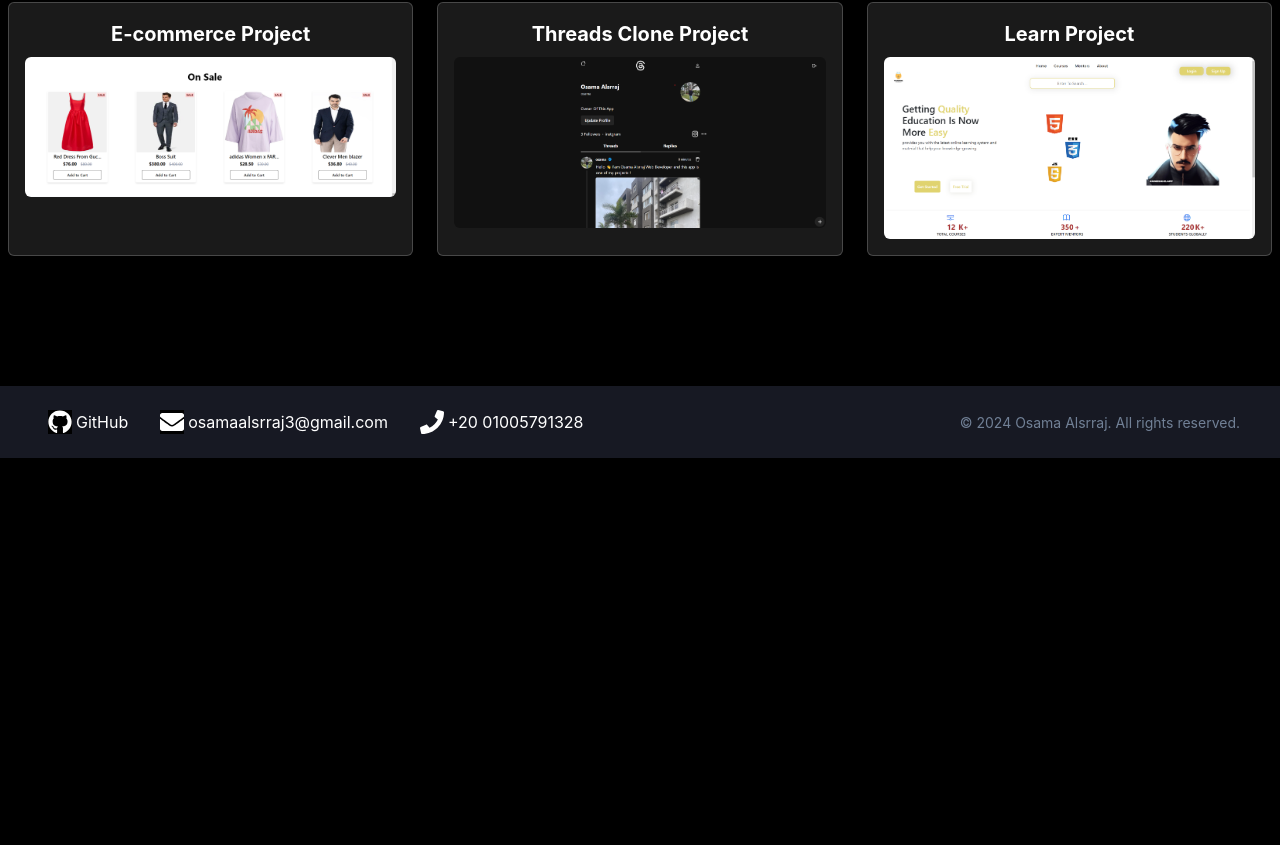
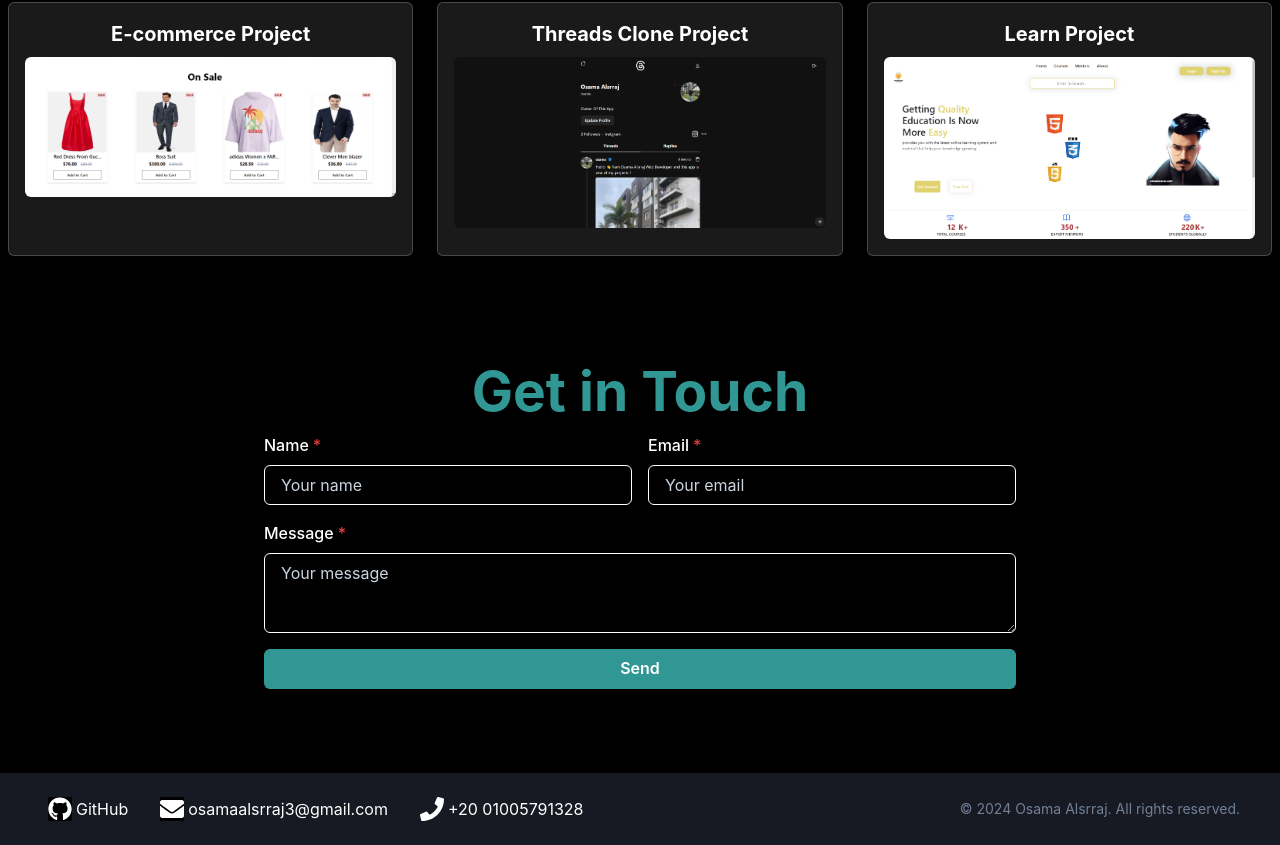
Before and after one commit to osama2-9/portfolio, a React (Vite) app: page / in a window 1280 px wide. Shown: the part 2944-3789 px from the top of the page. Before the commit the page ends 3402 px from the top, so only its background shows below. Built offline with nearby package versions, Linux system fonts and the light colour scheme.

Commit message:
contact form

```diff
--- a/package.json
+++ b/package.json
@@ -12,8 +12,11 @@
   "dependencies": {
     "@chakra-ui/icons": "^2.1.1",
     "@chakra-ui/react": "^2.8.2",
+    "@emailjs/browser": "^4.3.3",
     "@emotion/react": "^11.11.4",
     "@emotion/styled": "^11.11.5",
+    "dotenv": "^16.4.5",
+    "emailjs": "^4.0.3",
     "framer-motion": "^11.2.12",
     "react": "^18.2.0",
     "react-dom": "^18.2.0",
@@ -21,6 +24,7 @@
     "react-multi-carousel": "^2.8.5",
     "react-responsive-carousel": "^3.2.23",
     "react-router-dom": "^6.24.0",
+    "react-toastify": "^10.0.5",
     "swiper": "^11.1.4"
   },
   "devDependencies": {
--- a/src/App.jsx
+++ b/src/App.jsx
@@ -1,5 +1,7 @@
+import { ToastContainer } from 'react-toastify'
 import './App.css'
 import Aboutme from './components/Aboutme'
+import Contact from './components/Contact'
 import Footer from './components/Footer'
 import Hero from './components/Hero'
 import Navbar from './components/Navbar'
@@ -15,7 +17,9 @@ function App() {
       <Aboutme />
       <Services />
       <Projects />
+      <Contact />
       <Footer />
+      <ToastContainer position='bottom-center' />
 
     </>
 
--- /dev/null
+++ b/src/components/Contact.jsx
@@ -0,0 +1,95 @@
+/* eslint-disable no-unused-vars */
+import { Box, Button, FormControl, FormLabel, Input, Textarea, SimpleGrid, useToast, Text, Toast } from '@chakra-ui/react';
+import { useRef } from 'react';
+import emailjs from '@emailjs/browser'
+import { toast } from 'react-toastify';
+
+const Contact = () => {
+
+
+    const form = useRef();
+
+    const sendEmail = (e) => {
+        e.preventDefault();
+
+        emailjs
+            .sendForm('service_ibeqc0l', 'template_3i2imb7', form.current, {
+                publicKey: 'L66TonavHEzFyxE4F',
+            })
+            .then(
+                () => {
+                    toast.success('Email sent')
+
+
+                },
+                (error) => {
+                    toast.error('Error While send email')
+
+                },
+            );
+    };
+
+
+
+    return (
+        <Box
+            position={'relative'}
+            top={{
+                lg: "3270px",
+                base: "3800px",
+                sm: "3800px"
+            }}
+            maxW="800px"
+            mx="auto"
+            p={6}
+
+        >
+            <form id='contact' ref={form} onSubmit={sendEmail}>
+                <Box color={'teal.500'} textAlign={'center'}>
+                    <Text fontWeight={'bold'} fontSize={['40', '50', '55']}>Get in Touch</Text>
+                </Box>
+                <SimpleGrid columns={{ base: 1, lg: 2 }} spacing={4}>
+                    <FormControl id="name" isRequired>
+                        <FormLabel color="white">Name</FormLabel>
+                        <Input
+                            name='user_name'
+                            placeholder="Your name"
+                            color="white"
+                            borderColor="white"
+                            _placeholder={{ color: 'gray.300' }}
+                            _focus={{ borderColor: 'teal.500' }}
+                        />
+                    </FormControl>
+                    <FormControl id="email" isRequired>
+                        <FormLabel color="white">Email</FormLabel>
+                        <Input
+                            name='email'
+                            type="email"
+                            placeholder="Your email"
+                            color="white"
+                            borderColor="white"
+                            _placeholder={{ color: 'gray.300' }}
+                            _focus={{ borderColor: 'teal.500' }}
+                        />
+                    </FormControl>
+                </SimpleGrid>
+                <FormControl id="message" isRequired mt={4}>
+                    <FormLabel color="white">Message</FormLabel>
+                    <Textarea
+                        name='message'
+                        placeholder="Your message"
+                        color="white"
+                        borderColor="white"
+                        _placeholder={{ color: 'gray.300' }}
+                        _focus={{ borderColor: 'teal.500' }}
+                    />
+                </FormControl>
+                <Button type="submit" colorScheme="teal" width="full" mt={4}>
+                    Send
+                </Button>
+            </form>
+        </Box>
+    );
+};
+
+export default Contact;
--- a/src/components/Footer.jsx
+++ b/src/components/Footer.jsx
@@ -9,8 +9,8 @@ const Footer = () => {
             position="relative"
             top={{
                 lg:"3330px",
-                base:"3750px",
-                sm:"3750px"
+                base:"4000px",
+                sm:"4000px"
             }}
             width="100%"
             bg="gray.900"
--- a/src/components/Projects.jsx
+++ b/src/components/Projects.jsx
@@ -54,6 +54,7 @@ const Projects = () => {
         setCurrentImageGroup(imageGroups[imageGroupKey]);
         openModal(imageGroups[imageGroupKey]);
     };
+
 
     return (
         <Box id='projects' mt={{
--- a/vite.config.js
+++ b/vite.config.js
@@ -1,10 +1,13 @@
+/* eslint-disable no-unused-vars */
+/* eslint-disable no-undef */
 import { defineConfig } from "vite";
 import react from "@vitejs/plugin-react";
+import dotenv from "dotenv";
 
-// https://vitejs.dev/config/
 export default defineConfig({
   plugins: [react()],
   server: {
     port: 4000,
   },
+
 });
```
Also changed, not shown: 2 other files (tests, documents, lock files or other folders).
